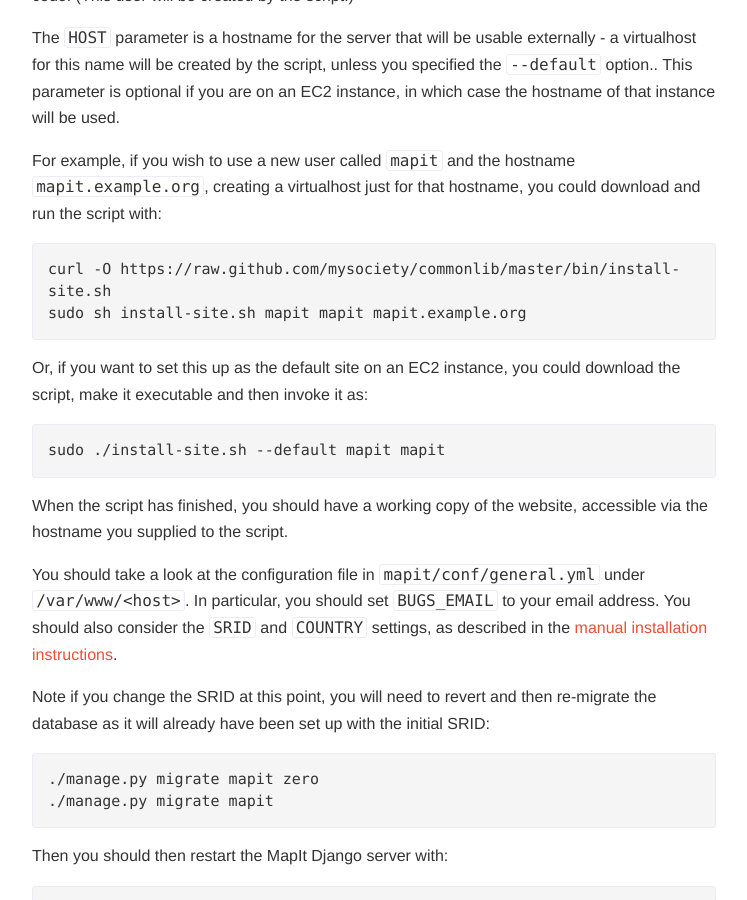
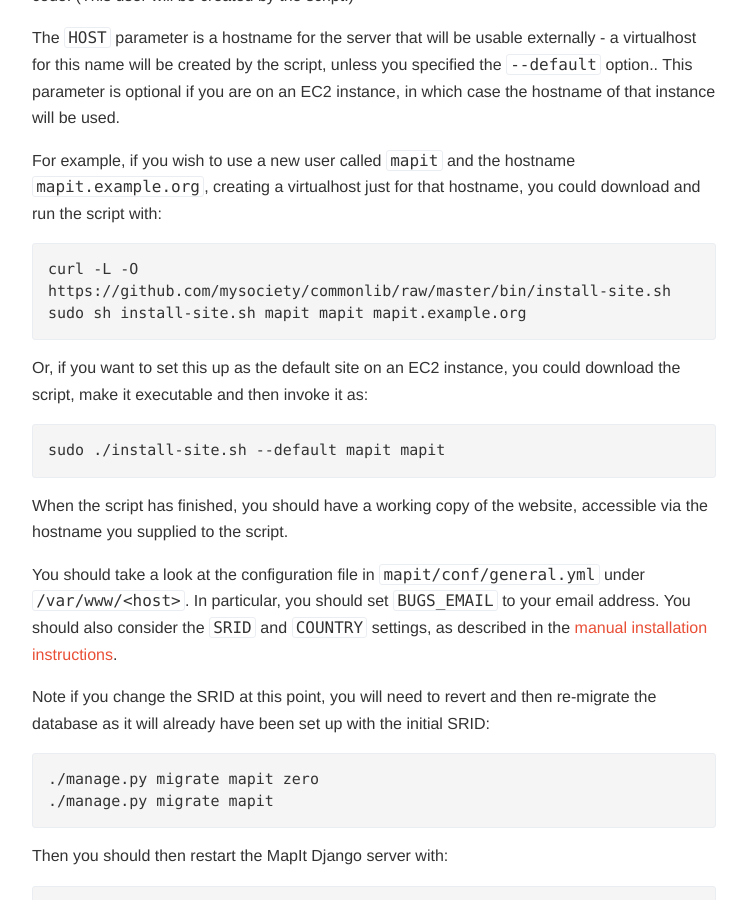
Before and after one commit to mysociety/mapit.poplus.org, a Jekyll site: the page built from docs/self-hosted/install/install-script/index.md, in a window 1280 px wide and 900 px high, scrolled down 670 px. Shown: the whole window, without its empty margins (266-1013 px from the left). Built offline with Jekyll 4.4.1, drawn with Linux system fonts in a browser that asks for light colours; Markdown is read by kramdown in place of the engine named in the settings.

```diff
--- a/docs/self-hosted/install/install-script/index.md
+++ b/docs/self-hosted/install/install-script/index.md
@@ -12,7 +12,7 @@ make significant changes to your server's setup, including modifying
 your nginx setup, creating a user account, creating a database,
 installing new packages etc.*
 
-The script to run is called [`install-site.sh`, in our `commonlib` repository](https://raw.github.com/mysociety/commonlib/master/bin/install-site.sh).
+The script to run is called [`install-site.sh`, in our `commonlib` repository](https://github.com/mysociety/commonlib/raw/master/bin/install-site.sh).
 That script's usage is as follows:
 
     Usage: ./install-site.sh [--default] <SITE-NAME> <UNIX-USER> [HOST]
@@ -34,7 +34,7 @@ hostname `mapit.example.org`, creating a virtualhost just for that
 hostname, you could download and run the script with:
 
 {% highlight bash %}
-curl -O https://raw.github.com/mysociety/commonlib/master/bin/install-site.sh
+curl -L -O https://github.com/mysociety/commonlib/raw/master/bin/install-site.sh
 sudo sh install-site.sh mapit mapit mapit.example.org
 {% endhighlight %}
 
```
